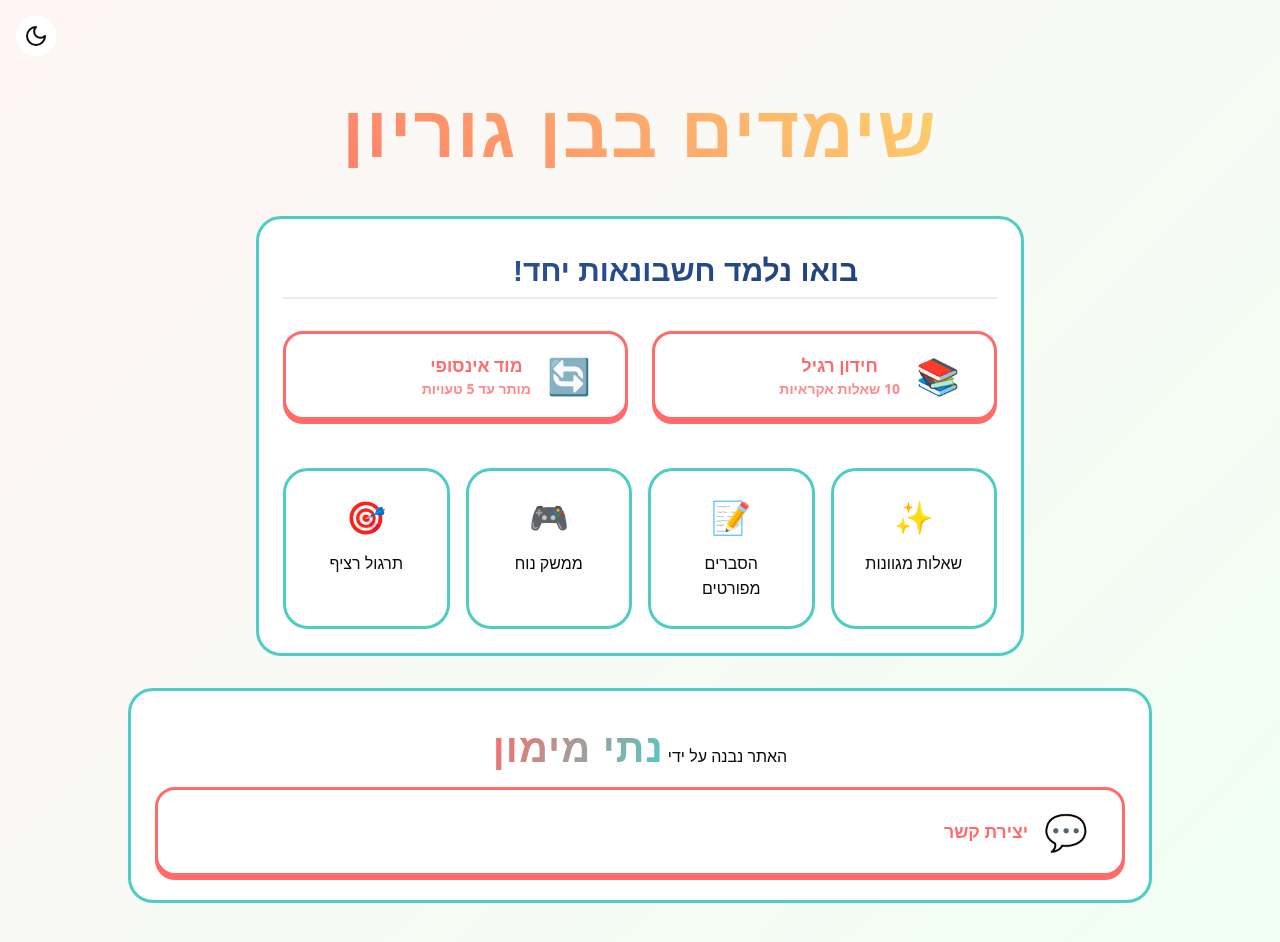
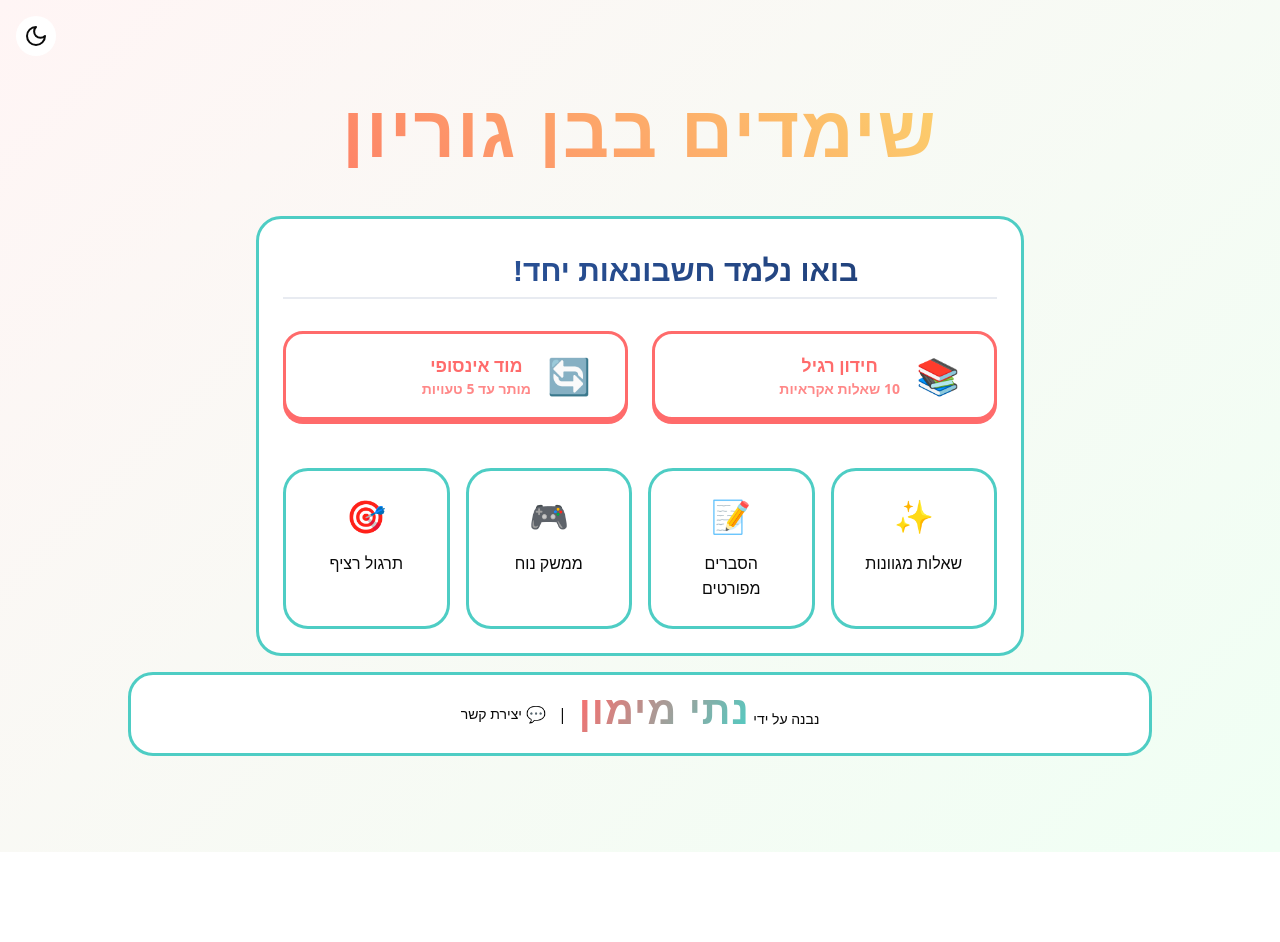
Before and after one commit to natimai/shimdiminben, a Next.js app: page / in a window 1280 px wide. Shown: the top 942 px of the page. After the commit the page ends 852 px from the top, so only its background shows below. Built offline with nearby package versions, Linux system fonts and the light colour scheme.

Commit message:
עיצוב מחדש של הפוטר - קומפקטי יותר

```diff
--- a/app/page.tsx
+++ b/app/page.tsx
@@ -168,21 +168,24 @@ export default function Home() {
       </div>
 
       {/* פוטר */}
-      <footer className="w-full max-w-5xl mx-auto mt-8 text-center">
-        <div className="clean-card">
-          <p className="text-game-dark mb-2">
-            האתר נבנה על ידי{" "}
+      <footer className="w-full max-w-5xl mx-auto mt-4 text-center">
+        <div className="clean-card py-2 px-4">
+          <div className="flex items-center justify-center gap-3 flex-wrap">
+            <p className="text-game-dark text-sm">
+              נבנה על ידי{" "}
               <span className="gradient-text font-bold">נתי מימון</span>
             </p>
+            <span className="text-game-dark/30">|</span>
             <a
               href="https://wa.me/972544445567"
               target="_blank"
               rel="noopener noreferrer"
-            className="bgu-button inline-flex mx-auto"
+              className="text-game-primary hover:text-game-secondary transition-colors duration-300 text-sm flex items-center gap-1"
             >
-            <span className="emoji">💬</span>
+              <span className="text-base">💬</span>
               יצירת קשר
             </a>
+          </div>
         </div>
       </footer>
     </main>
```
Lines whose indentation alone changed are shown as unchanged.
